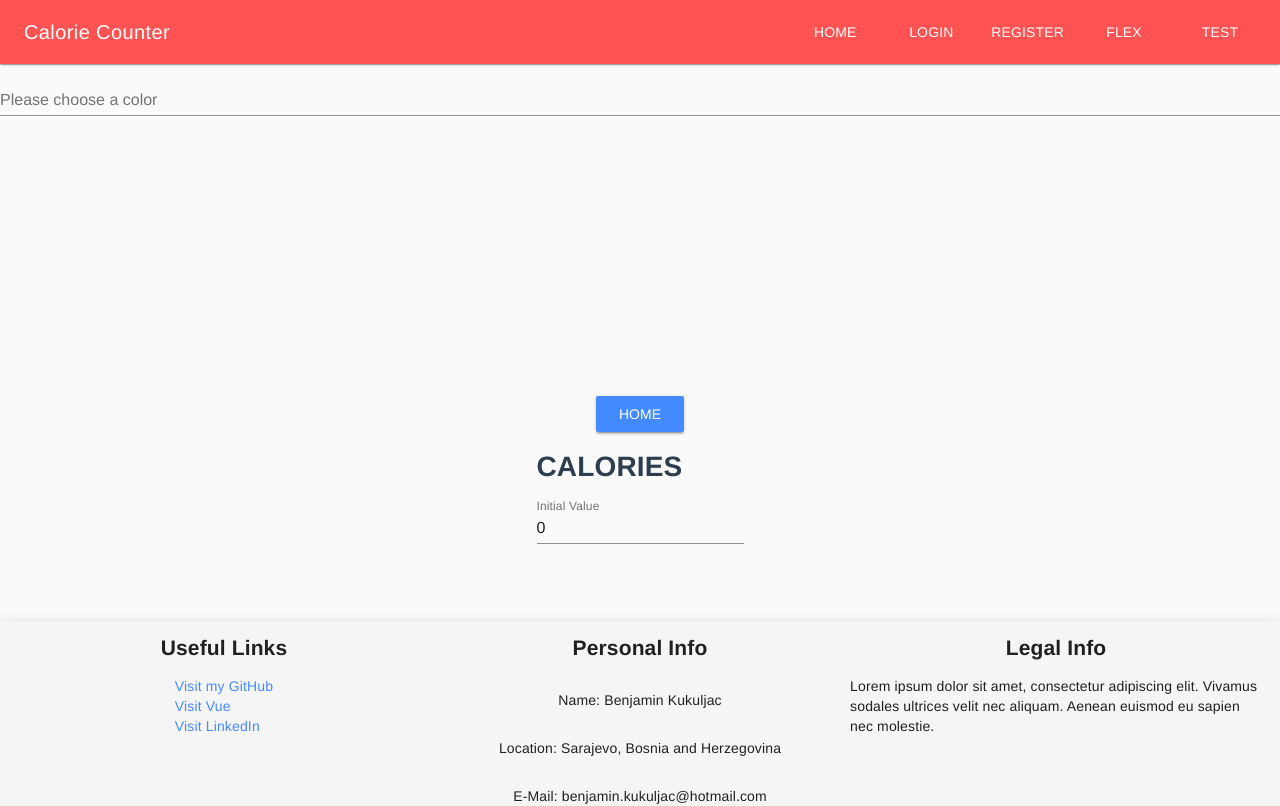
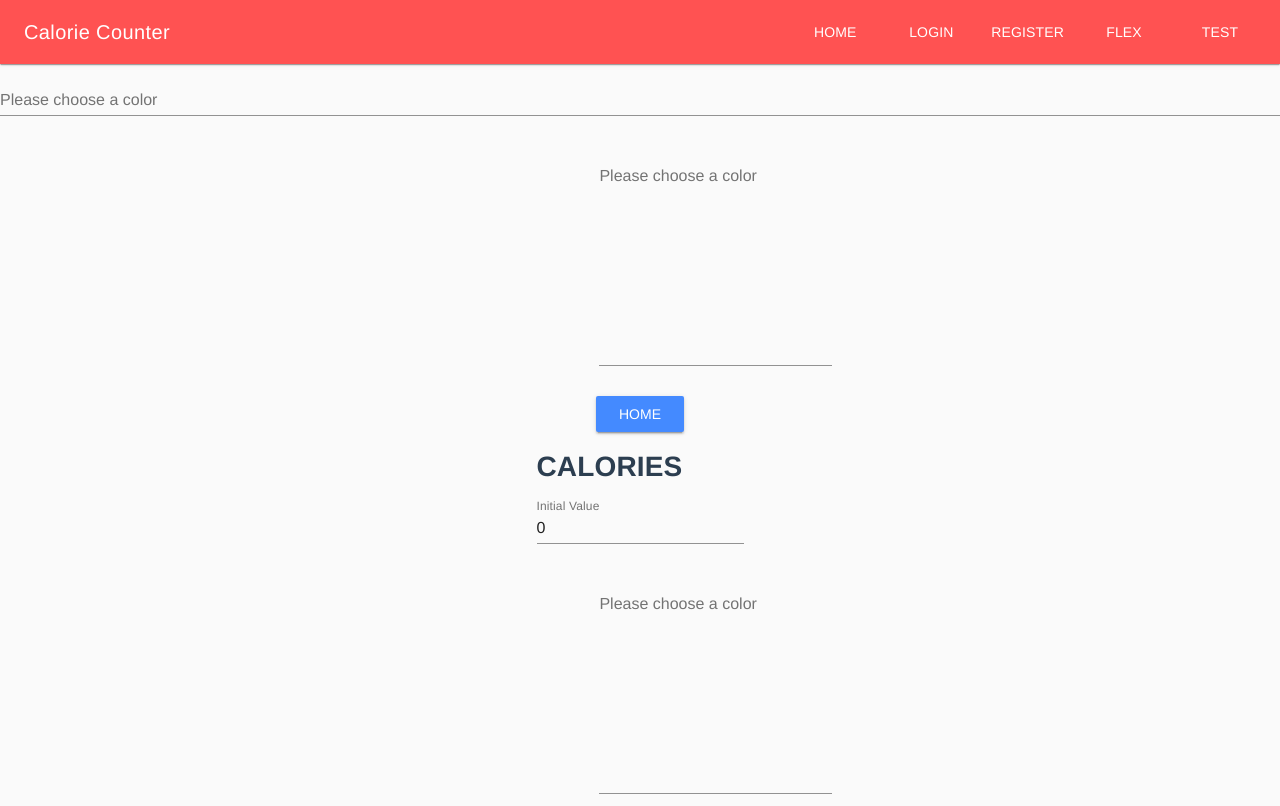
Before and after one commit to EmirSil/calorie-counter, a Vue app in the folder caloriecounter/: page / in a window 1280 px wide. Shown: the top 806 px of the page. Built offline with nearby package versions, Linux system fonts and the light colour scheme.

Commit message:
Add EMIT hopefully using index/home  and colorbox component

```diff
--- a/caloriecounter/src/components/ColorBox.vue
+++ b/caloriecounter/src/components/ColorBox.vue
@@ -1,17 +1,25 @@
 <template>
     <div class="boxplay">
-			<div id="colorbox" :class="{'red-border':hasBorder}" :style="'background-color: ' + boxColor" @click="toggleBorder">{{boxColor}}</div>
+			<div id="colorbox" :class="{'red-border':hasBorder}" :style="'background-color: ' + msg" @click="toggleBorder">{{boxColor}}</div>
+            <md-field>
+            <md-input type="text" placeholder="Please choose a color" v-model="message" @input="changeMessage"> <!-- WHATEVER IS IN V-MODEL NEEDS TO BE PUT IN DATA!!!!!!!!!!!!-->
+            </md-input>
+            </md-field>
+
+            <!--<p>{{ message }}</p>-->
     </div>
 </template>
 
 <script>
 export default {
     props: [
-        "boxColor"
+        "boxColor",
+        "msg"
     ],
     data () {
         return {
             hasBorder: false,
+            message: '',
         }
     },
     methods: {
@@ -30,6 +38,9 @@ export default {
             //this.hasBorder = !this.hasBorder
             //this.hasBorder = this.hasBorder == true ? false : true
 
+        },
+        changeMessage(event) {
+            this.$emit("messageChanged", this.message);
         }
     },
 }
--- a/caloriecounter/src/pages/Home/index.vue
+++ b/caloriecounter/src/pages/Home/index.vue
@@ -5,9 +5,10 @@
                 <md-input type="text" placeholder="Please choose a color" v-model="color"> <!-- WHATEVER IS IN V-MODEL NEEDS TO BE PUT IN DATA!!!!!!!!!!!!-->
                 the border is turned {{boxHasBorder}}</md-input>
             </md-field>
-            <color-box :boxColor="color" @onBorderToggle="boxHasBorder=$event" :boxCol="color"></color-box>
+            <color-box :boxColor="color" @onBorderToggle="boxHasBorder=$event"></color-box>
             <modal-box :modalName="home"></modal-box>
             <add-calories></add-calories>
+            <color-box :boxColor="color" :msg="color" @messageChanged="color=$event" >{{ message }}</color-box>
 
         </div>
     </div>
@@ -46,7 +47,8 @@
             return {
 				color: "",
                 boxHasBorder: false,
-                home: "Home"
+                home: "Home",
+                message: ''
             }
         },
 
```
